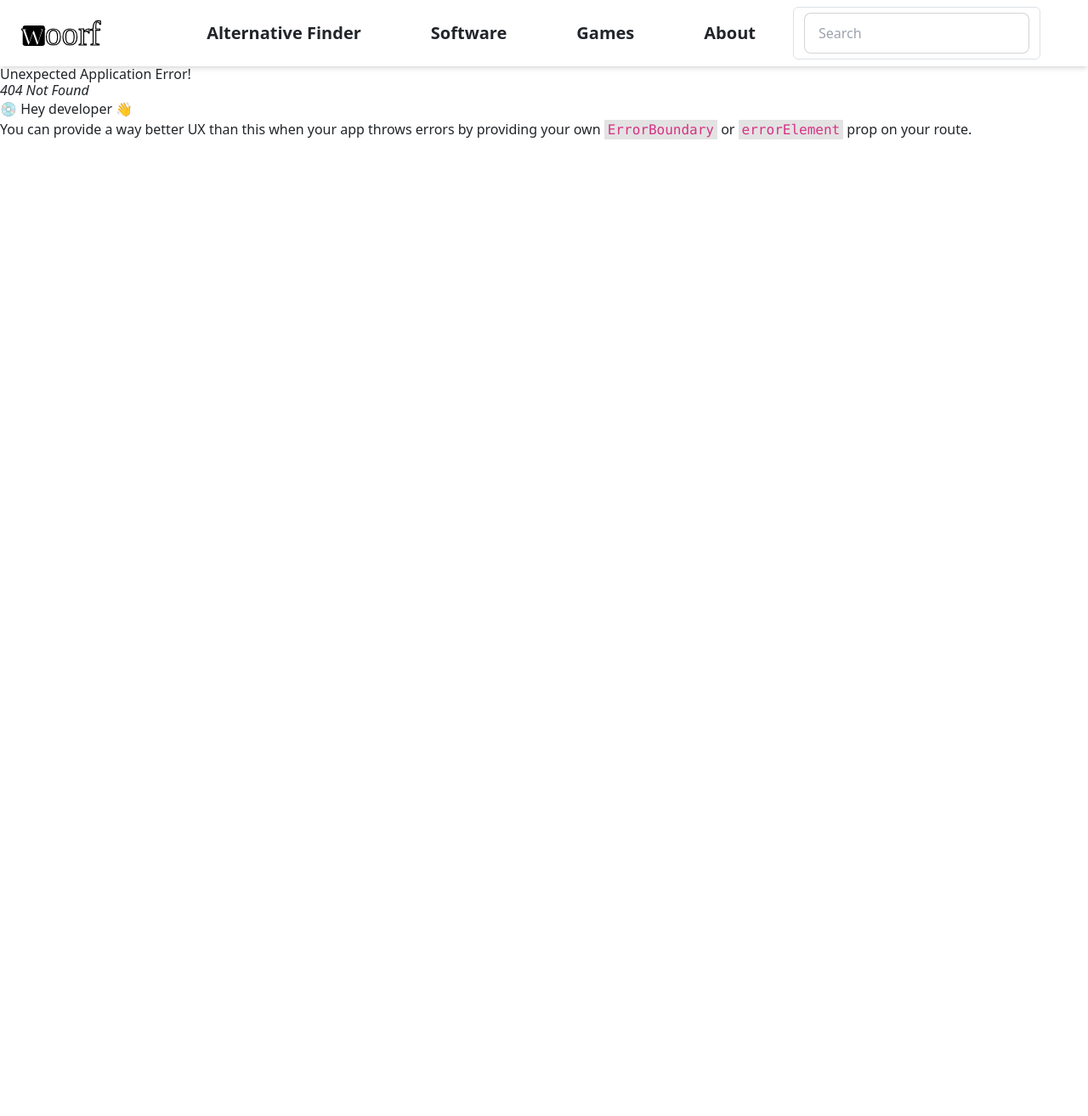
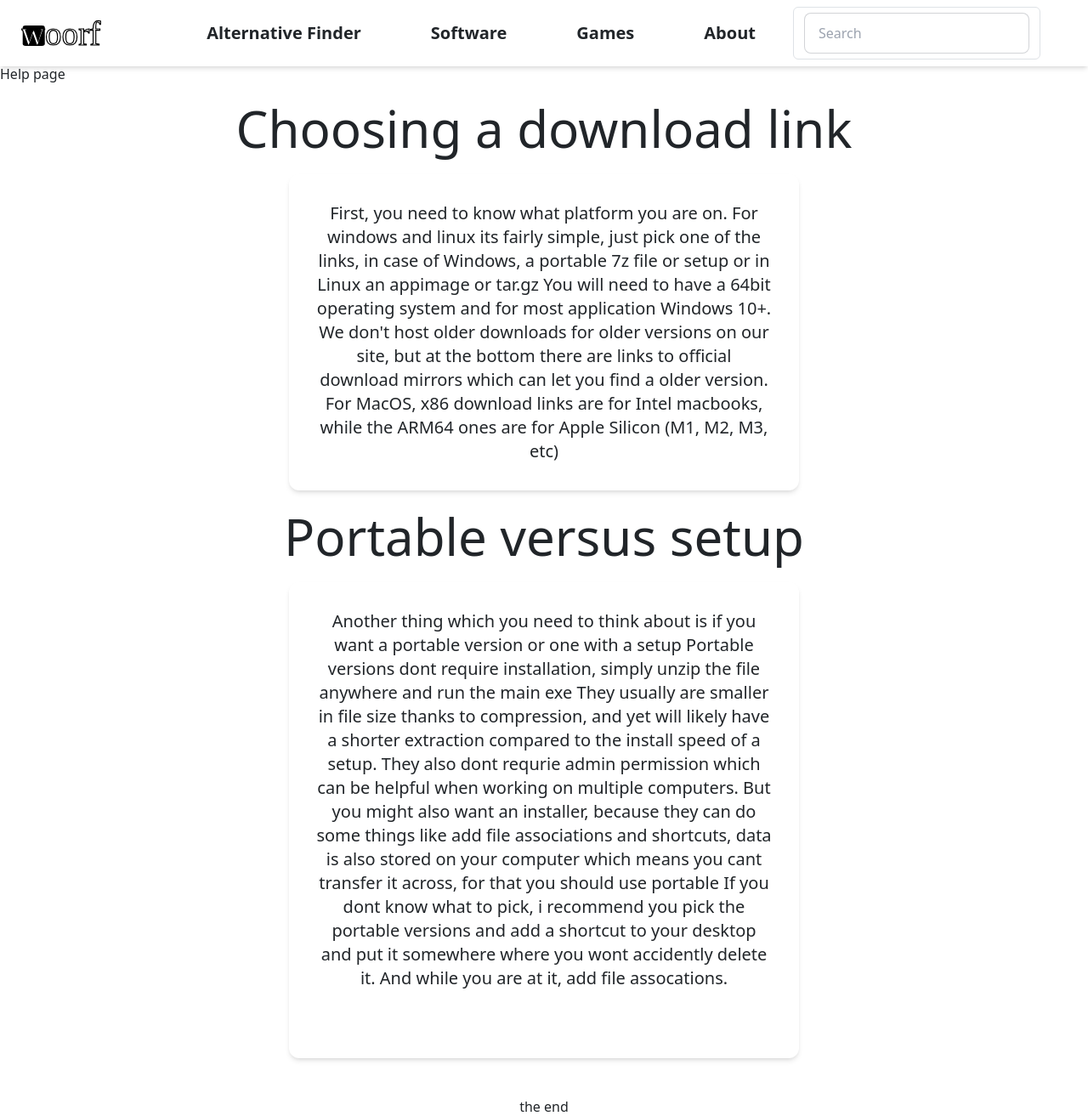
Before and after one commit to Hekt000r/woorf-site, a React (Vite) app in the folder client/: page /help/1 in a window 1280 px wide. Before the commit this address had no page. Shown: the whole page at 85% size. Before the commit the page ends 800 px from the top, so only its background shows below. Built offline with nearby package versions, Linux system fonts and the light colour scheme.

Commit message:
more changes to download pages and stuff

```diff
--- a/client/src/Components/DownloadPage.jsx
+++ b/client/src/Components/DownloadPage.jsx
@@ -4,7 +4,7 @@ import axios from "axios";
 import { FaLinux, FaWindows, FaApple } from "react-icons/fa";
 import DownloadPageContent from "./DownloadPageContent";
 import { useParams } from "react-router-dom";
-
+import { GrSystem } from "react-icons/gr";
 function DownloadPage() {
   const params = useParams();
   const [program, setProgram] = useState(null);
@@ -129,22 +129,25 @@ function DownloadPage() {
               {program.downloadLinks[index].Size}
             </a>
 
-            {program.downloadLinks[index].Platform.toLowerCase() ===
-            "windows" ? (
+            {program.downloadLinks[index].Platform.toLowerCase() === "windows" ? (
               <FaWindows className="w-8 h-8 ml-2" />
+            ) : program.downloadLinks[index].Platform.toLowerCase() === "linux" ? (
+              <FaLinux className="w-8 h-8 ml-2" />
             ) : program.downloadLinks[index].Platform.toLowerCase() ===
-              "linux" ? (
-              <FaLinux className="w-8 h-8 ml-2" />
+              "macos" ? (
+              <FaApple className="w-8 h-8 ml-2" />
             ) : (
-              <FaApple className="w-8 h-8 ml-2" />
+              <GrSystem className="w-8 h-8 ml-2" />
             )}
+
           </div>
         ))}
 
-       <div className="flex justify-center mt-12 pl-4 mr-[7rem]">
-        <a href="/help" className="btn btn-primary">i don't know which download to choose</a>
-
-       </div>
+        <div className="flex justify-center mt-12 pl-4 mr-[7rem]">
+          <a href="/help/1" className="btn btn-primary">
+            i don't know which download to choose
+          </a>
+        </div>
 
         <div className="mt-8 ml-8">
           <h1 className="text-xl font-bold">Rate this program:</h1>
--- a/client/src/Components/HelpPage.jsx
+++ b/client/src/Components/HelpPage.jsx
@@ -1,9 +1,18 @@
-import React from 'react'
+import React, { useState } from "react";
+import { useParams } from "react-router-dom";
+import DownloadLinks from "../assets/DownloadLinks";
 
 function HelpPage() {
+  const params = useParams()
+  const [pageID, setPageID] = useState(0)
+  let id = params.id
+  const fullId = typeof id === "string" ? id : id.toString();
   return (
-    <div><h1>Help Page</h1></div>
-  )
+    <div>
+      <h1>Help page</h1>
+      {fullId && 1 ?<DownloadLinks/>: (<></>) }
+    </div>
+  );
 }
 
-export default HelpPage
+export default HelpPage;
--- /dev/null
+++ b/client/src/assets/DownloadLinks.jsx
@@ -0,0 +1,44 @@
+import React from "react";
+
+function DownloadLinks() {
+  return (
+    <div>
+      <div className="text-center">
+
+        <h1 className="text-6xl text-center m-4">Choosing a download link</h1>
+        <div className="w-[600px] shadow-md center rounded-xl p-8">
+          {" "}
+          <p className="text-center text-xl">
+           First, you need to know what platform you are on.
+           For windows and linux its fairly simple, just pick one of the links, in case of Windows, a portable 7z file or setup
+           or in Linux an appimage or tar.gz
+           You will need to have a 64bit operating system and for most application Windows 10+.
+           We don't host older downloads for older versions on our site, but at the bottom there are links to official download
+           mirrors which can let you find a older version.
+           For MacOS, x86 download links are for Intel macbooks, while the ARM64 ones are for Apple Silicon (M1, M2, M3, etc)
+
+          </p>
+        </div>
+        <h1 className="text-6xl text-center m-4">Portable versus setup</h1>
+        <div className="w-[600px] shadow-md center rounded-xl p-8">
+          {" "}
+          <p className="text-center text-xl mb-12">
+           Another thing which you need to think about is if you want a portable version or one with a setup
+           Portable versions dont require installation, simply unzip the file anywhere and run the main exe
+           They usually are smaller in file size thanks to compression, and yet will likely have a shorter extraction
+           compared to the install speed of a setup. They also dont requrie admin permission which can be helpful when working
+           on multiple computers.
+           But you might also want an installer, because they can do some things like add file associations and
+           shortcuts, data is also stored on your computer which means you cant transfer it across, for that you should use portable
+           If you dont know what to pick, i recommend you pick the portable versions and add a shortcut to your desktop and
+           put it somewhere where you wont accidently delete it. And while you are at it, add file assocations.
+
+          </p>
+        </div>
+        <h1 className="mt-12">the end</h1>
+      </div>
+    </div>
+  );
+}
+
+export default DownloadLinks;
--- a/client/src/main.jsx
+++ b/client/src/main.jsx
@@ -41,9 +41,10 @@ const router = createBrowserRouter([
     element: <DownloadPage /> ,
   },
   {
-    path: "/help",
+    path: "/help/:id",
     element: <HelpPage/> ,
   },
+
 ]);
 createRoot(document.getElementById('root')).render(
   <StrictMode>
```
